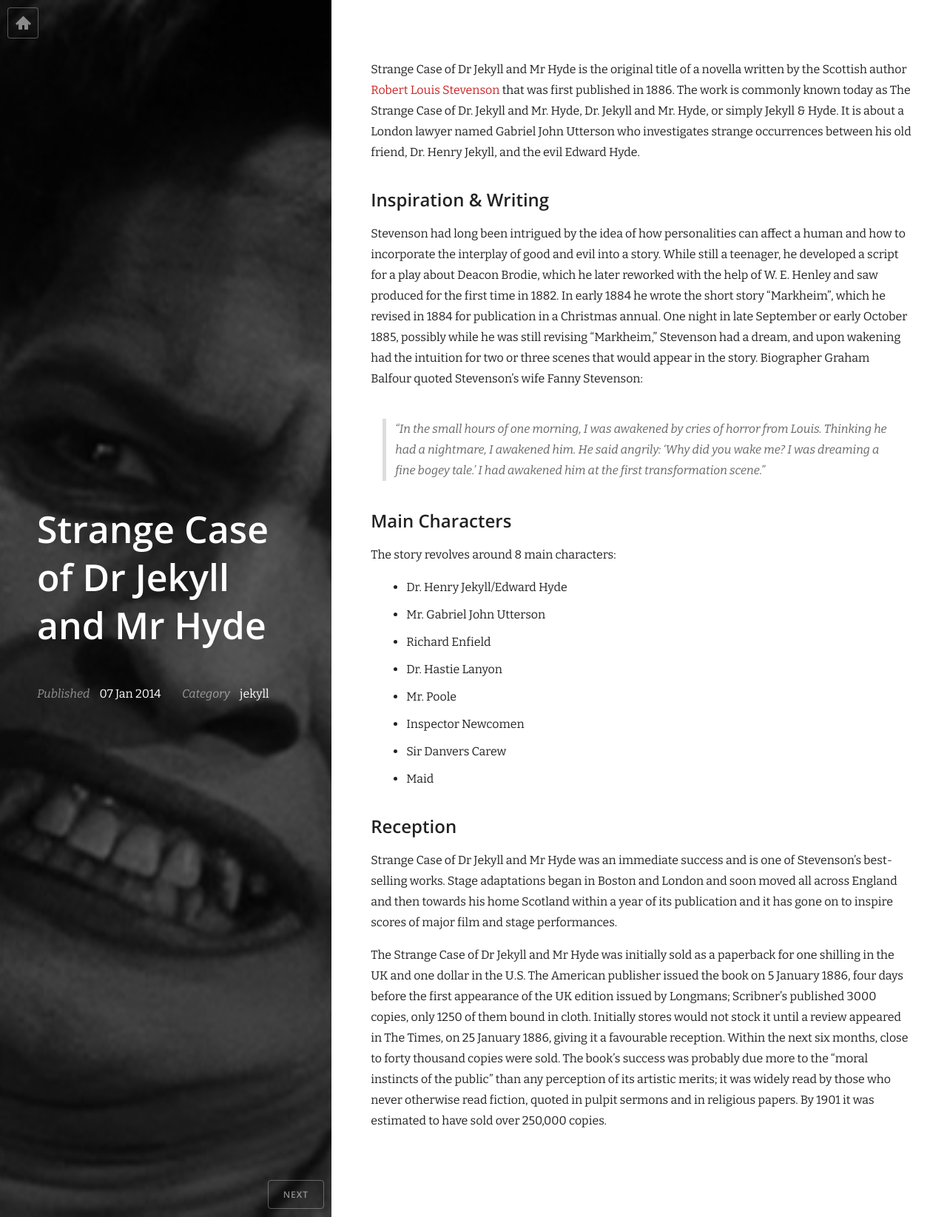
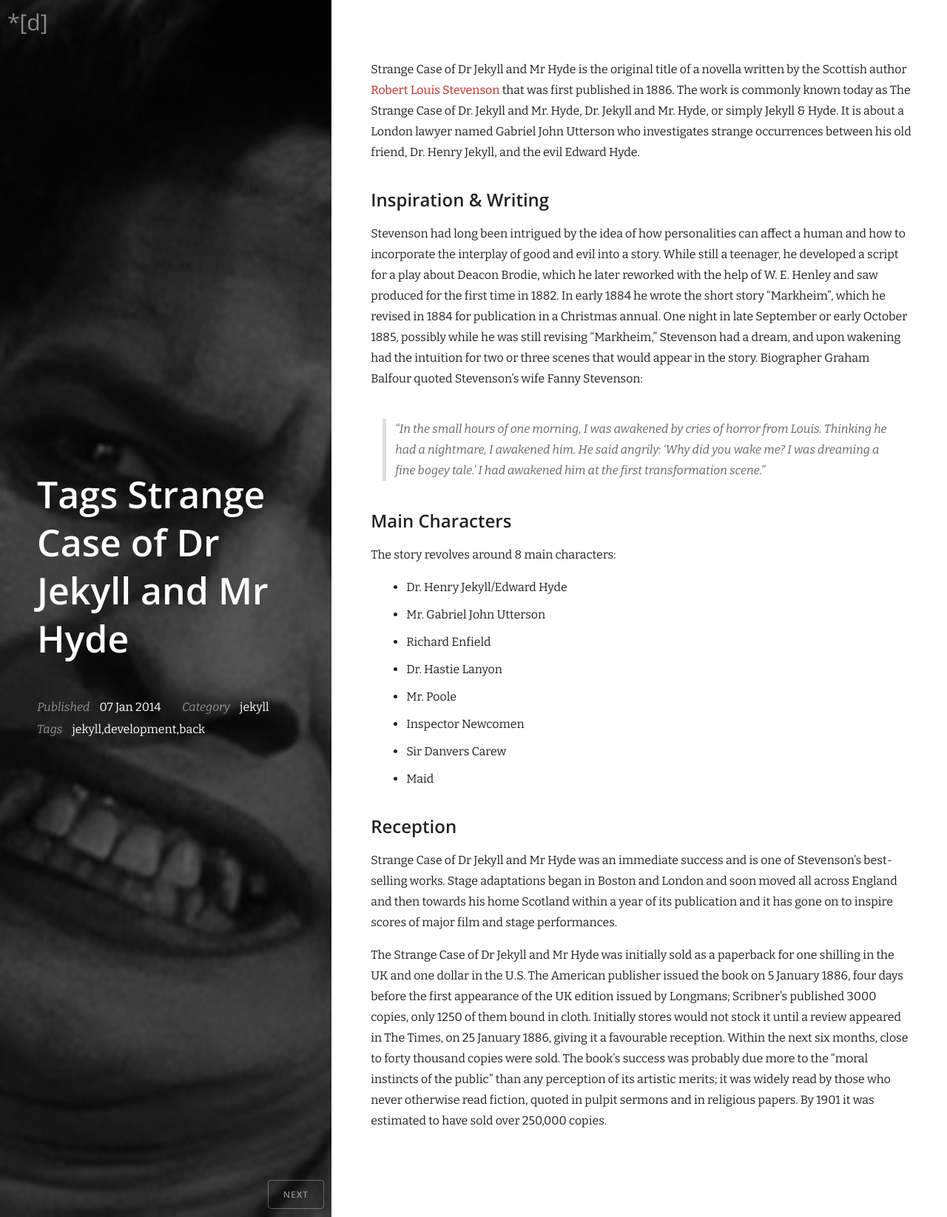
Before and after one commit to developia/developia.github.io, a Jekyll site: the page built from _posts/2014-01-07-welcome-to-jekyll.md, in a window 1280 px wide. Shown: the whole page at 74% size. Built offline with Jekyll 4.4.1, drawn with Linux system fonts in a browser that asks for light colours; nearby versions of some CDN libraries; Markdown is read by kramdown in place of the engine named in the settings.

```diff
--- a/_config.yml
+++ b/_config.yml
@@ -1,5 +1,6 @@
 # Site settings
 title: '*[developia]' # Your Title
+description: 'Development stories of a coutry boy!'
 tagline: 'time is now!' # A brief tagline for your site
 sidebar_image: /images/cover.jpg
 
@@ -7,3 +8,6 @@ sidebar_image: /images/cover.jpg
 markdown: redcarpet
 highlighter: pygments
 baseurl: "" # the subpath of your site, e.g. /blog/
+
+paginate: 3
+paginate_path: "/archives/page/:num"
--- a/_layouts/post.html
+++ b/_layouts/post.html
@@ -3,7 +3,8 @@ layout: default
 ---
 <header style="background-image: url({{ site.baseurl }}{{ page.featured_image }});">
   <div class="container post-container">
-    <a href="{{ site.baseurl }}/" class="home_button"></a>
+    <!-- <a href="{{ site.baseurl }}/" class="home_button"></a> -->
+    <a href="{{ site.baseurl }}/" class="home_button">*[d]</a>
     <div class="inner-container">
       <h1>{{ page.title }}</h1>
       <ul class="meta">
@@ -18,6 +19,12 @@ layout: default
             Category
           </span>
           {{ page.categories }}
+        </li>
+        <li>
+          <span>
+            Tags
+          </span>
+          {{ page.tags }}
         </li>
       </ul>
     </div>
--- a/_posts/2014-01-07-welcome-to-jekyll.md
+++ b/_posts/2014-01-07-welcome-to-jekyll.md
@@ -1,12 +1,13 @@
 ---
 layout: post
-title: "Strange Case of Dr Jekyll and Mr Hyde"
+title: "Tags Strange Case of Dr Jekyll and Mr Hyde"
 date: 2014-01-07 12:00:00
 categories: jekyll
 featured_image: /images/cover.jpg
+tags: jekyll, development, back
 ---
 
-Strange Case of Dr Jekyll and Mr Hyde is the original title of a novella written by the Scottish author [Robert Louis Stevenson]() that was first published in 1886. The work is commonly known today as The Strange Case of Dr. Jekyll and Mr. Hyde, Dr. Jekyll and Mr. Hyde, or simply Jekyll & Hyde. It is about a London lawyer named Gabriel John Utterson who investigates strange occurrences between his old friend, Dr. Henry Jekyll, and the evil Edward Hyde.
+Strange Case of Dr Jekyll and Mr Hyde is the original title of a novella written by the Scottish author [Robert Louis Stevenson](http://www.google.es) that was first published in 1886. The work is commonly known today as The Strange Case of Dr. Jekyll and Mr. Hyde, Dr. Jekyll and Mr. Hyde, or simply Jekyll & Hyde. It is about a London lawyer named Gabriel John Utterson who investigates strange occurrences between his old friend, Dr. Henry Jekyll, and the evil Edward Hyde.
 
 ## Inspiration & Writing
 
--- a/css/main.css
+++ b/css/main.css
@@ -173,29 +173,19 @@ header .home_button {
   position: absolute;
   top: 10px;
   left: 10px;
-  display: block;
-  width: 21px;
-  height: 18px;
-  border-radius: 4px;
-  border: 1px solid rgba(255, 255, 255, 0.3);
   line-height: 40px;
-  font-size: 14px;
+  font-family: 'Open Sans', sans-serif;
+  font-size: 30px;
   color: rgba(255, 255, 255, 0.5);
   text-decoration: none;
   text-align: center;
-  background-image: url(../images/icon_home.png);
-  background-position: center;
-  background-repeat: no-repeat;
-  padding: 20px;
+
   transition: background 300ms linear;
   -webkit-transition: background 300ms linear;
 }
 
 header .home_button:hover {
-  background: #fff;
-  background-image: url(../images/icon_home_hover.png);
-  background-position: center;
-  background-repeat: no-repeat;
+
   color: #ce2323;
   transition: background 300ms linear;
   -webkit-transition: background 300ms linear;
```
Also changed, not shown: index.html (+16 -2 lines), css/reset.css (line endings or trailing spaces).
